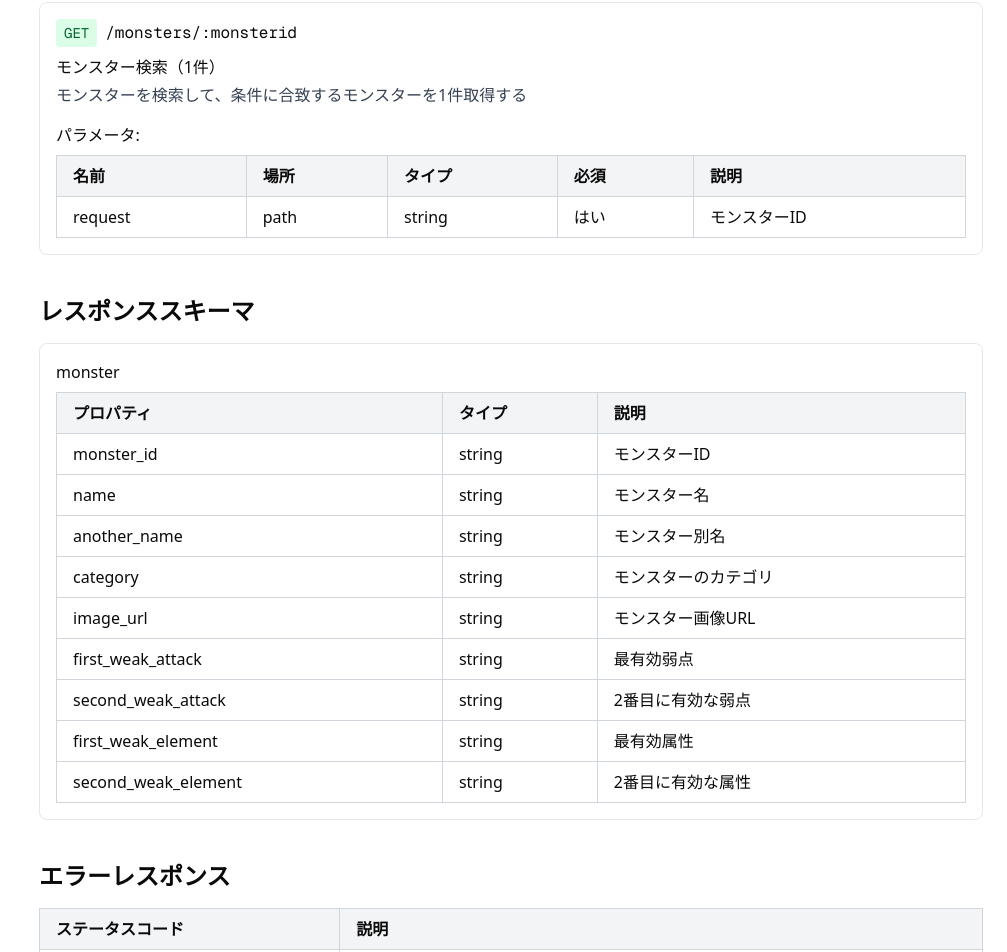
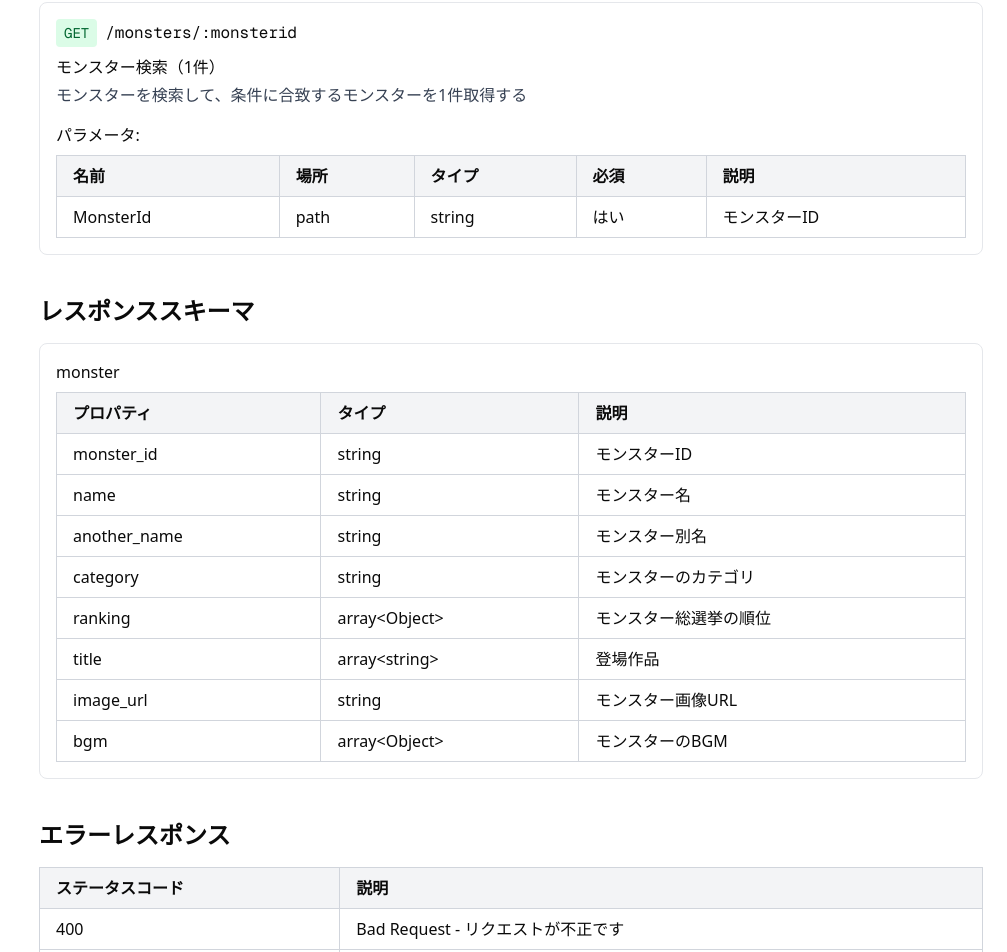
Before and after one commit to o-ga09/mh-api-landingpage, a Next.js app: page /document in a window 1280 px wide. Shown: the part 931-1883 px from the top of the page, without its empty margins (273-1280 px from the left). Built offline with nearby package versions, Linux system fonts and the light colour scheme; no server answers.

Commit message:
✨ feat: モンスターAPIのパラメータ名を変更し、新しいプロパティを追加

```diff
--- a/src/components/contents/document.tsx
+++ b/src/components/contents/document.tsx
@@ -87,7 +87,7 @@ export default function Document() {
         "モンスターを検索して、条件に合致するモンスターを1件取得する",
       parameters: [
         {
-          name: "request",
+          name: "MonsterId",
           type: "string",
           in: "path",
           description: "モンスターID",
@@ -153,27 +153,42 @@ export default function Document() {
           type: "string",
           description: "モンスターのカテゴリ",
         },
+        {
+          name: "ranking",
+          type: "array<Object>",
+          description: "モンスター総選挙の順位",
+        },
+        {
+          name: "title",
+          type: "array<string>",
+          description: "登場作品",
+        },
         { name: "image_url", type: "string", description: "モンスター画像URL" },
         {
-          name: "first_weak_attack",
-          type: "string",
-          description: "最有効弱点",
+          name: "bgm",
+          type: "array<Object>",
+          description: "モンスターのBGM",
         },
-        {
-          name: "second_weak_attack",
-          type: "string",
-          description: "2番目に有効な弱点",
-        },
-        {
-          name: "first_weak_element",
-          type: "string",
-          description: "最有効属性",
-        },
-        {
-          name: "second_weak_element",
-          type: "string",
-          description: "2番目に有効な属性",
-        },
+        // {
+        //   name: "first_weak_attack",
+        //   type: "string",
+        //   description: "最有効弱点",
+        // },
+        // {
+        //   name: "second_weak_attack",
+        //   type: "string",
+        //   description: "2番目に有効な弱点",
+        // },
+        // {
+        //   name: "first_weak_element",
+        //   type: "string",
+        //   description: "最有効属性",
+        // },
+        // {
+        //   name: "second_weak_element",
+        //   type: "string",
+        //   description: "2番目に有効な属性",
+        // },
       ] as SchemaProperty[],
     },
     // item: {
--- a/src/components/contents/en/document.tsx
+++ b/src/components/contents/en/document.tsx
@@ -92,7 +92,7 @@ export default function Document() {
         "Search for a monster and retrieve a single monster matching the criteria",
       parameters: [
         {
-          name: "request",
+          name: "MonsterId",
           type: "string",
           in: "path",
           description: "Monster ID",
@@ -162,27 +162,42 @@ export default function Document() {
           type: "string",
           description: "Monster category",
         },
+        {
+          name: "ranking",
+          type: "array<Object>",
+          description: "モンスター総選挙の順位",
+        },
+        {
+          name: "title",
+          type: "array<string>",
+          description: "登場作品",
+        },
         { name: "image_url", type: "string", description: "Monster image URL" },
         {
-          name: "first_weak_attack",
-          type: "string",
-          description: "Most effective weakness",
+          name: "bgm",
+          type: "array<Object>",
+          description: "モンスターのBGM",
         },
-        {
-          name: "second_weak_attack",
-          type: "string",
-          description: "Second most effective weakness",
-        },
-        {
-          name: "first_weak_element",
-          type: "string",
-          description: "Most effective element",
-        },
-        {
-          name: "second_weak_element",
-          type: "string",
-          description: "Second most effective element",
-        },
+        // {
+        //   name: "first_weak_attack",
+        //   type: "string",
+        //   description: "Most effective weakness",
+        // },
+        // {
+        //   name: "second_weak_attack",
+        //   type: "string",
+        //   description: "Second most effective weakness",
+        // },
+        // {
+        //   name: "first_weak_element",
+        //   type: "string",
+        //   description: "Most effective element",
+        // },
+        // {
+        //   name: "second_weak_element",
+        //   type: "string",
+        //   description: "Second most effective element",
+        // },
       ] as SchemaProperty[],
     },
     // item: {
```
